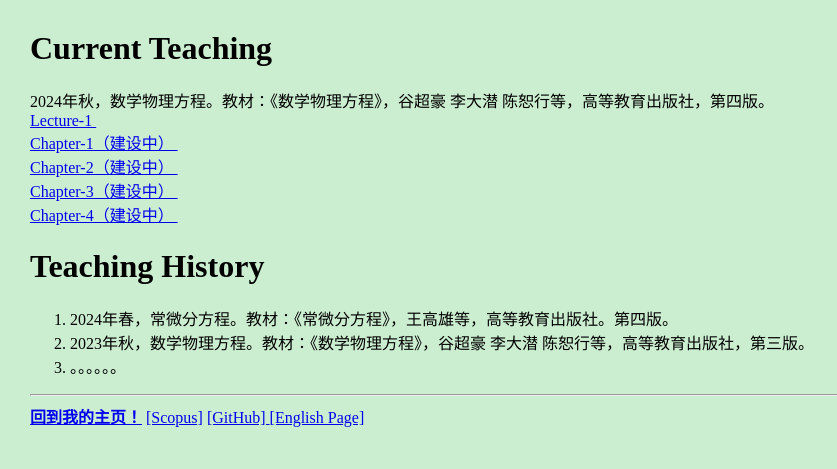
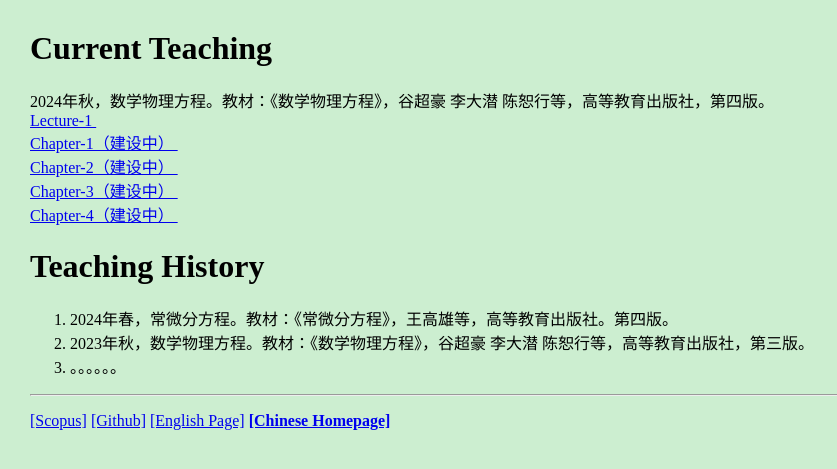
Before and after one commit to wanggangwei82/wanggangwei82.github.io, a Jekyll site: the page teaching/index.html, which Jekyll copies as it is, in a window 1280 px wide. Shown: the top 469 px of the page, without its empty margins (0-837 px from the left). Built offline with Jekyll 4.4.1, drawn with Linux system fonts in a browser that asks for light colours.

Commit message:
Update index.html

```diff
--- a/teaching/index.html
+++ b/teaching/index.html
@@ -49,7 +49,8 @@
 
 
 <hr>
-<strong><a href="chinese.html">回到我的主页！</a></strong>
-<a href="https://www.scopus.com/authid/detail.uri?authorId=56459163700">[Scopus]</a>
- <a href="https://github.com/wanggangwei82">[GitHub]
-<a href="https://wanggangwei82.github.io/">[English Page]</a></p>
+<!-- wp:paragraph {"fontSize":"normal"} -->
+<p class="has-normal-font-size"><a rel="noreferrer noopener" href="https://www.scopus.com/authid/detail.uri?authorId=56459163700" target="_blank">[Scopus]</a>
+     <a rel="noreferrer noopener" href="https://github.com/wanggangwei82" target="_blank">[Github]</a>
+     <a rel="noreferrer noopener" href="https://wanggangwei82.github.io/" target="_blank">[English Page]</a>
+     <a rel="noreferrer noopener" href="chinese.html" target="_blank"><strong>[Chinese Homepage]</strong></a></p>
```
